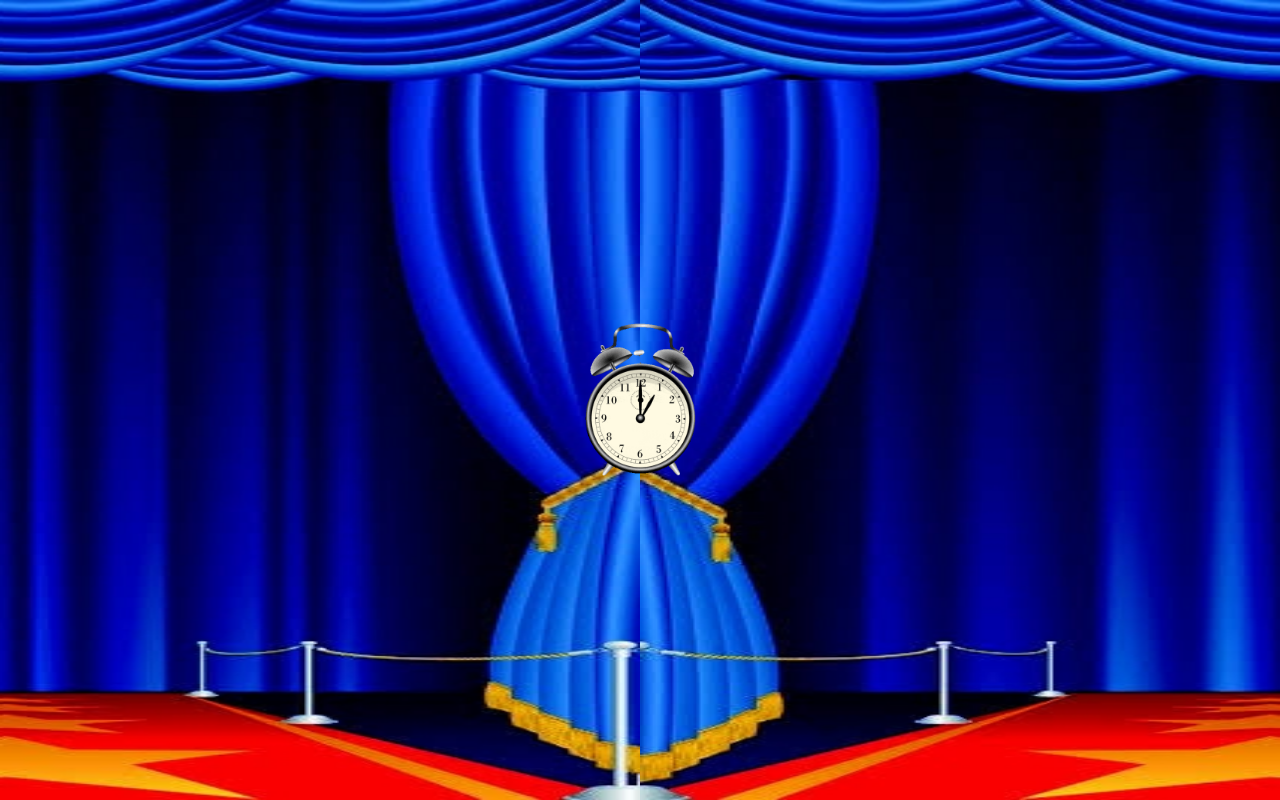
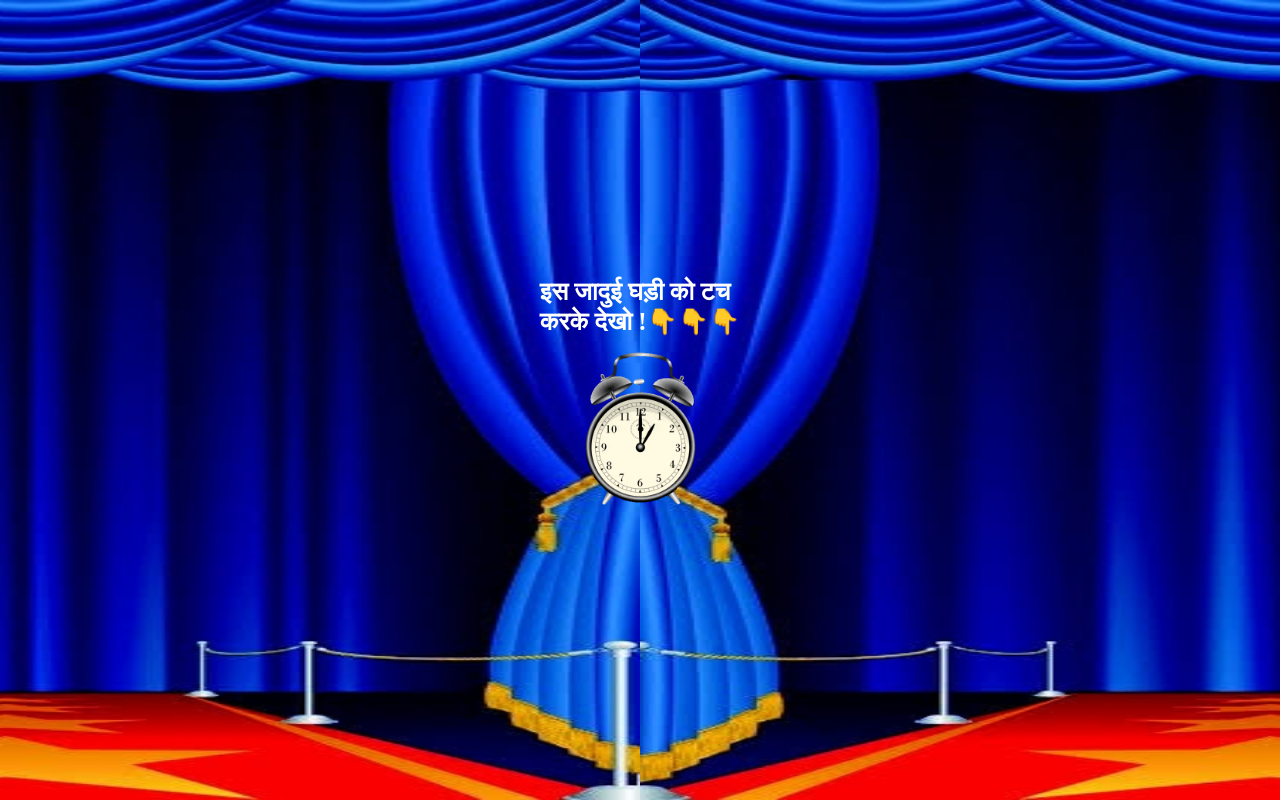
Before and after one commit to Satyendrachaudhary143/happy-new-year-2025, a plain HTML site: page index.html in a window 1280 px wide. Drawn offline with Linux system fonts and the light colour scheme.

Commit message:
clock set

```diff
--- a/index.html
+++ b/index.html
@@ -15,6 +15,7 @@
         <div class="front">
 
             <div class="center">
+                <b class="jadu">इस जादुई घड़ी को टच <br>करके देखो !👇👇👇</b>
                 <audio loop hidden id="audio" src="store/music.mp3"></audio>
                 <img src="store/root.gif" alt="" class="clock">
             </div>
--- a/style.css
+++ b/style.css
@@ -218,6 +218,11 @@ button:hover {
     font-size: 25px;
     font-weight: 900;
     text-transform: uppercase;
+}
+.jadu {
+    font-size: 25px;
+    font-weight: 900;
+    color: white;
 }
 
 .wishSayari {
```
